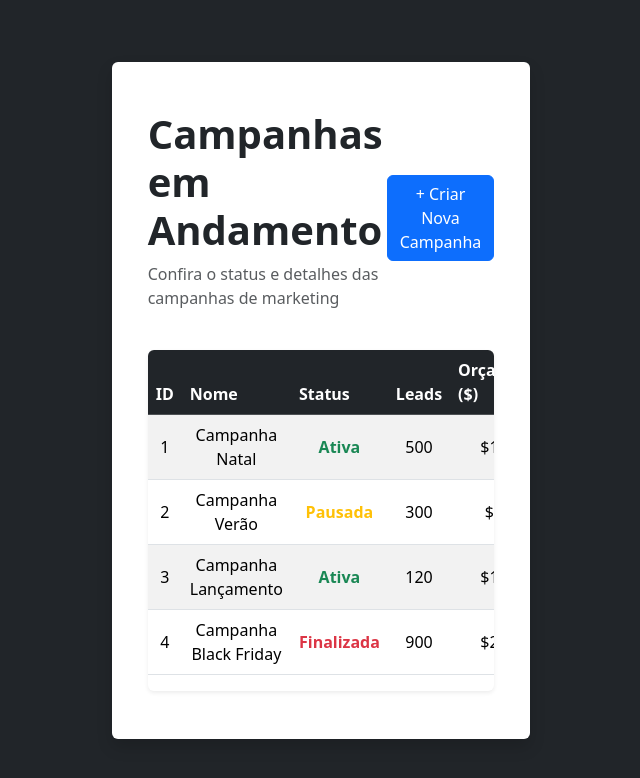
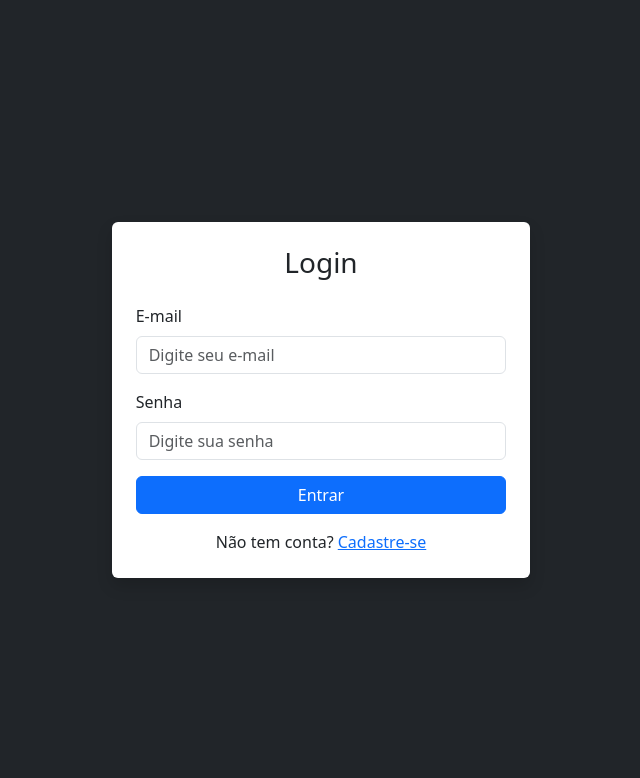
Before and after one commit to MarcusViniciusS1/Marketing, a React (Vite) app in the folder frontmarket/: page /login in a window 1280 px wide. Shown: the top 778 px of the page, without its empty margins (319-959 px from the left). Built offline with nearby package versions, Linux system fonts and the light colour scheme.

Commit message:
Desbug PoP-Up no login

```diff
--- a/frontmarket/src/pages/login/index.tsx
+++ b/frontmarket/src/pages/login/index.tsx
@@ -1,188 +1,92 @@
-import { useState } from "react";
+import React, { useState } from "react";
+import { Link, useNavigate } from "react-router-dom";
 import axios from "axios";
 
-type Campaign = {
-  id: number;
-  name: string;
-  status: "Ativa" | "Pausada" | "Finalizada";
-  leads: number;
-  budget: number;
-};
+interface LoginRequest {
+  email: string;
+  senha: string;
+}
 
-// dados mockados só para exibir tabela inicial
-const campaignsMock: Campaign[] = [
-  { id: 1, name: "Campanha Natal", status: "Ativa", leads: 500, budget: 1000 },
-  { id: 2, name: "Campanha Verão", status: "Pausada", leads: 300, budget: 800 },
-  { id: 3, name: "Campanha Lançamento", status: "Ativa", leads: 120, budget: 1500 },
-  { id: 4, name: "Campanha Black Friday", status: "Finalizada", leads: 900, budget: 2000 },
-];
+interface LoginResponse {
+  token: string;
+}
 
-export default function Campanhas() {
-  const [campaigns, setCampaigns] = useState<Campaign[]>(campaignsMock);
-  const [showModal, setShowModal] = useState(false);
+function Login() {
+  const navigate = useNavigate(); // ✅ corrigido
+  const API_URL = "http://localhost:8080/";
 
-  const [newCampaign, setNewCampaign] = useState({
-    name: "",
-    status: "Ativa",
-    leads: 0,
-    budget: 0,
+  const [formData, setFormData] = useState<LoginRequest>({
+    email: "",
+    senha: "",
   });
 
-  const API_URL = "http://localhost:8080/campanhas";
-
-  const handleChange = (e: React.ChangeEvent<HTMLInputElement | HTMLSelectElement>) => {
-    const { name, value } = e.target;
-    setNewCampaign((prev) => ({
-      ...prev,
-      [name]: name === "leads" || name === "budget" ? Number(value) : value,
+  const handleChange = (event: React.ChangeEvent<HTMLInputElement>) => {
+    const { name, value } = event.target;
+    setFormData((prevState) => ({
+      ...prevState,
+      [name]: value,
     }));
   };
 
-  const handleSubmit = async (e: React.FormEvent) => {
-    e.preventDefault();
+  const handleSubmit = async (event: React.FormEvent<HTMLFormElement>) => {
+    event.preventDefault();
 
     try {
-      const response = await axios.post<Campaign>(API_URL, newCampaign);
+      const response = await axios.post<LoginResponse>(API_URL + "auth/login", formData);
+      const token = response.data.token;
 
-      // adiciona no estado local
-      setCampaigns((prev) => [...prev, response.data]);
+      console.log("Token:", token);
+      localStorage.setItem("token", token); // salva token no navegador
 
-      // fecha modal e reseta formulário
-      setShowModal(false);
-      setNewCampaign({ name: "", status: "Ativa", leads: 0, budget: 0 });
-
-      alert("Campanha criada com sucesso!");
+      // redireciona para a home (ou dashboard)
+      navigate("/home");
     } catch (error: any) {
-      console.error("Erro ao criar campanha:", error.response?.data || error.message);
-      alert("Erro ao criar campanha!");
+      console.error("Erro ao logar usuário:", error.response?.data || error.message);
     }
   };
 
   return (
-    <div className="container py-4">
-      {/* Header */}
-      <div className="d-flex justify-content-between align-items-center mb-4">
-        <div>
-          <h1 className="fw-bold">Campanhas em Andamento</h1>
-          <p className="text-muted">Confira o status e detalhes das campanhas de marketing</p>
-        </div>
+    <form onSubmit={handleSubmit}>
+      <h3 className="text-center mb-4">Login</h3>
 
-        {/* Botão que abre modal */}
-        <button className="btn btn-primary" onClick={() => setShowModal(true)}>
-          + Criar Nova Campanha
-        </button>
-      </div>
-
-      {/* Tabela de campanhas */}
-      <div className="table-responsive shadow-sm rounded">
-        <table className="table table-striped table-hover align-middle bg-white">
-          <thead className="table-dark">
-            <tr>
-              <th>ID</th>
-              <th>Nome</th>
-              <th>Status</th>
-              <th>Leads</th>
-              <th>Orçamento ($)</th>
-            </tr>
-          </thead>
-          <tbody>
-            {campaigns.map((camp) => (
-              <tr key={camp.id} className="text-center">
-                <td>{camp.id}</td>
-                <td>{camp.name}</td>
-                <td>
-                  <span
-                    className={`fw-bold ${
-                      camp.status === "Ativa"
-                        ? "text-success"
-                        : camp.status === "Pausada"
-                        ? "text-warning"
-                        : "text-danger"
-                    }`}
-                  >
-                    {camp.status}
-                  </span>
-                </td>
-                <td>{camp.leads}</td>
-                <td>${camp.budget}</td>
-              </tr>
-            ))}
-          </tbody>
-        </table>
-      </div>
-
-      {/* Modal */}
-      {showModal && (
-        <div className="modal show d-block" tabIndex={-1} style={{ backgroundColor: "rgba(0,0,0,0.5)" }}>
-          <div className="modal-dialog">
-            <div className="modal-content">
-              <form onSubmit={handleSubmit}>
-                <div className="modal-header">
-                  <h5 className="modal-title">Criar Nova Campanha</h5>
-                  <button type="button" className="btn-close" onClick={() => setShowModal(false)} />
-                </div>
-                <div className="modal-body">
       <div className="mb-3">
-                    <label className="form-label">Nome da Campanha</label>
+        <label className="form-label">E-mail</label>
         <input
           type="text"
+          id="email"
+          name="email"
           className="form-control"
-                      name="name"
-                      value={newCampaign.name}
+          placeholder="Digite seu e-mail"
+          value={formData.email}
           onChange={handleChange}
           required
         />
       </div>
 
       <div className="mb-3">
-                    <label className="form-label">Status</label>
-                    <select
-                      className="form-select"
-                      name="status"
-                      value={newCampaign.status}
+        <label className="form-label">Senha</label>
+        <input
+          type="password"
+          id="senha"
+          name="senha"
+          className="form-control"
+          placeholder="Digite sua senha"
+          value={formData.senha}
           onChange={handleChange}
-                    >
-                      <option value="Ativa">Ativa</option>
-                      <option value="Pausada">Pausada</option>
-                      <option value="Finalizada">Finalizada</option>
-                    </select>
-                  </div>
-
-                  <div className="mb-3">
-                    <label className="form-label">Leads</label>
-                    <input
-                      type="number"
-                      className="form-control"
-                      name="leads"
-                      value={newCampaign.leads}
-                      onChange={handleChange}
+          required
         />
       </div>
 
-                  <div className="mb-3">
-                    <label className="form-label">Orçamento ($)</label>
-                    <input
-                      type="number"
-                      className="form-control"
-                      name="budget"
-                      value={newCampaign.budget}
-                      onChange={handleChange}
-                    />
-                  </div>
-                </div>
-                <div className="modal-footer">
-                  <button type="button" className="btn btn-secondary" onClick={() => setShowModal(false)}>
-                    Cancelar
+      <button type="submit" className="btn btn-primary w-100">
+        Entrar
       </button>
-                  <button type="submit" className="btn btn-primary">
-                    Salvar
-                  </button>
+
+      <div className="text-center mt-3">
+        <span>Não tem conta? </span>
+        <Link to="/cadastro">Cadastre-se</Link>
       </div>
     </form>
-            </div>
-          </div>
-        </div>
-      )}
-    </div>
   );
 }
+
+export default Login;
--- a/frontmarket/src/route.tsx
+++ b/frontmarket/src/route.tsx
@@ -5,6 +5,7 @@ import Home from "./pages/home";
 import LayoutLogin from "./components/LayoutLogin";
 import Cadastro from "./pages/cadastrese";
 import Campanhas from "./pages/campanhas/index";
+import CriarCamp from "./pages/CriarCamp/";
 import Relatorios from "./pages/relatorios";
 import Leads from "./pages/leaders";
 import Usuario from "./pages/usuario";
@@ -22,11 +23,12 @@ function AppRoutes() {
                 <Route path="/home" element={<Home />} />
                 <Route path="/usuarios" element={<Usuario />} />
                 <Route path="/campanhas" element={<Campanhas />} />
+                <Route path="/CriarCamp" element={<CriarCamp />} />
                 <Route path="/leads" element={<Leads />} />
                 <Route path="/relatorios" element={<Relatorios />} />
             </Route>
 
-            {/* Redirect da raiz (/) para /home */}
+
             <Route path="/" element={<Navigate to="/home" />} />
         </Routes>
     );
```
Also changed, not shown: frontmarket/src/pages/campanhas/index.tsx (line endings or trailing spaces). Lines whose indentation alone changed are shown as unchanged.
